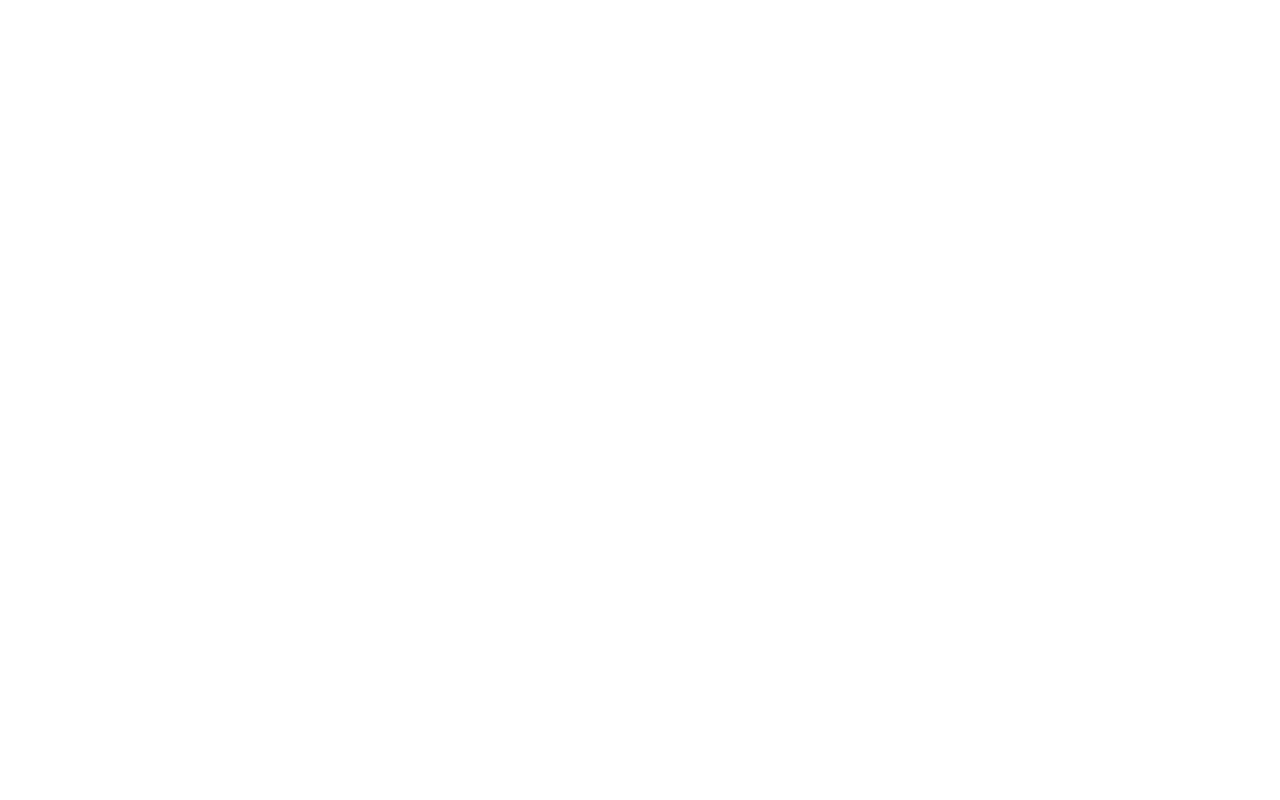
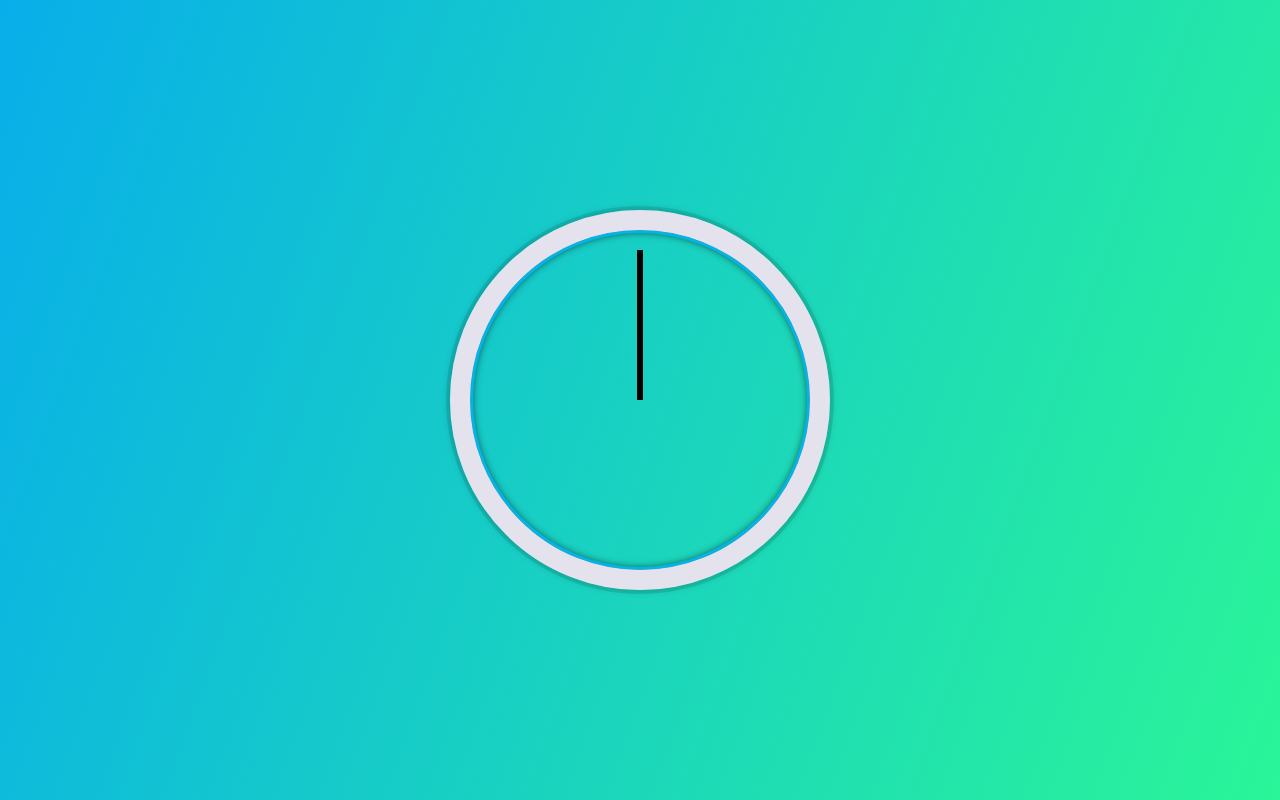
Before and after one commit to SohanR/clock, a website with bundled scripts: page index.html in a window 1280 px wide. Built offline with nearby package versions, Linux system fonts and the light colour scheme.

Commit message:
clock style

```diff
--- a/src/style/style.scss
+++ b/src/style/style.scss
@@ -0,0 +1,48 @@
+html {
+  background-color: #08aeea;
+  background-image: linear-gradient(110deg, #08aeea 0%, #2af598 100%);
+  background-size: cover;
+  font-family: Arial, Helvetica, sans-serif;
+  text-align: center;
+  font-size: 10px;
+
+  body {
+    margin: 0;
+    font-size: 2rem;
+    display: flex;
+    flex: 1;
+    min-height: 100vh;
+    align-items: center;
+    justify-content: center;
+
+    .clock {
+      width: 30rem;
+      height: 30rem;
+      border: 20px solid #e4e3ed;
+      border-radius: 50%;
+      margin: 50px auto;
+      position: relative;
+      padding: 2rem;
+      box-shadow: 0 0 0 4px rgba(0, 0, 0, 0.1), inset 0 0 0 3px #09b1e7,
+        inset 0 0 10px black, 0 0 10px rgba(0, 0, 0, 0.2);
+
+      .clock-face {
+        position: relative;
+        width: 100%;
+        height: 100%;
+        transform: translateY(-3px);
+
+        .hand {
+          width: 50%;
+          height: 6px;
+          background: black;
+          position: absolute;
+          top: 50%;
+          transform-origin: 100%;
+          transform: rotate(90deg);
+          transition: all 0.5s ease;
+        }
+      }
+    }
+  }
+}
```
Also changed, not shown: src/style/style.css, 1 other file.
